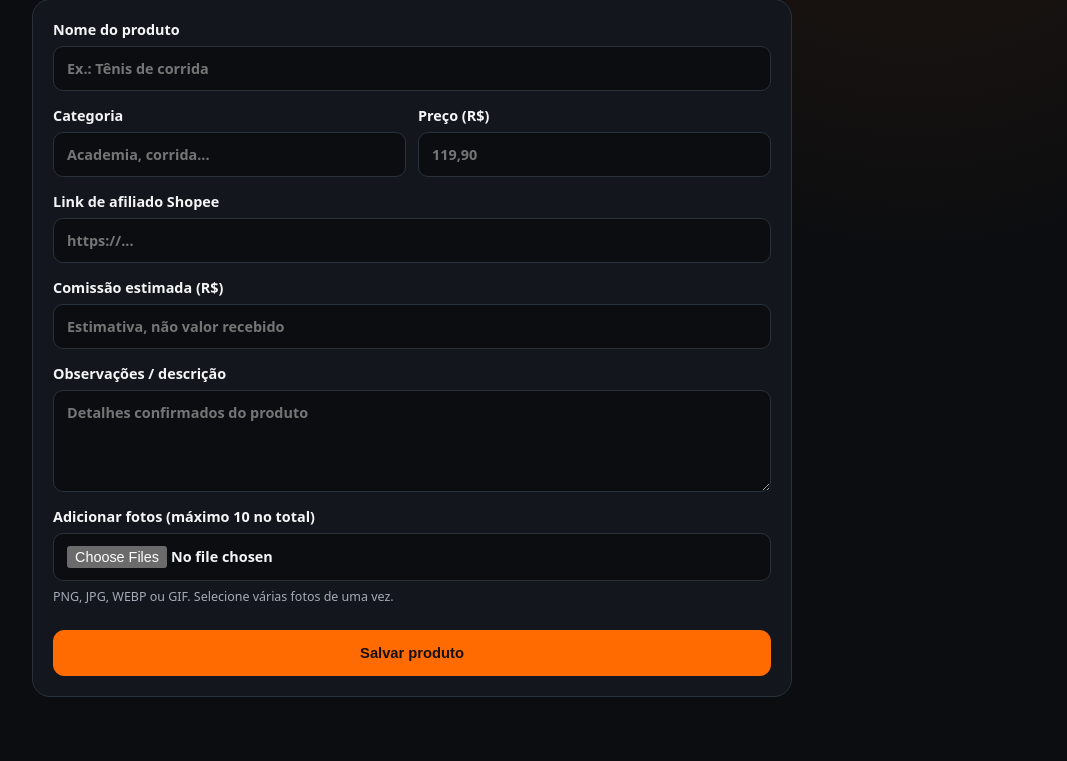
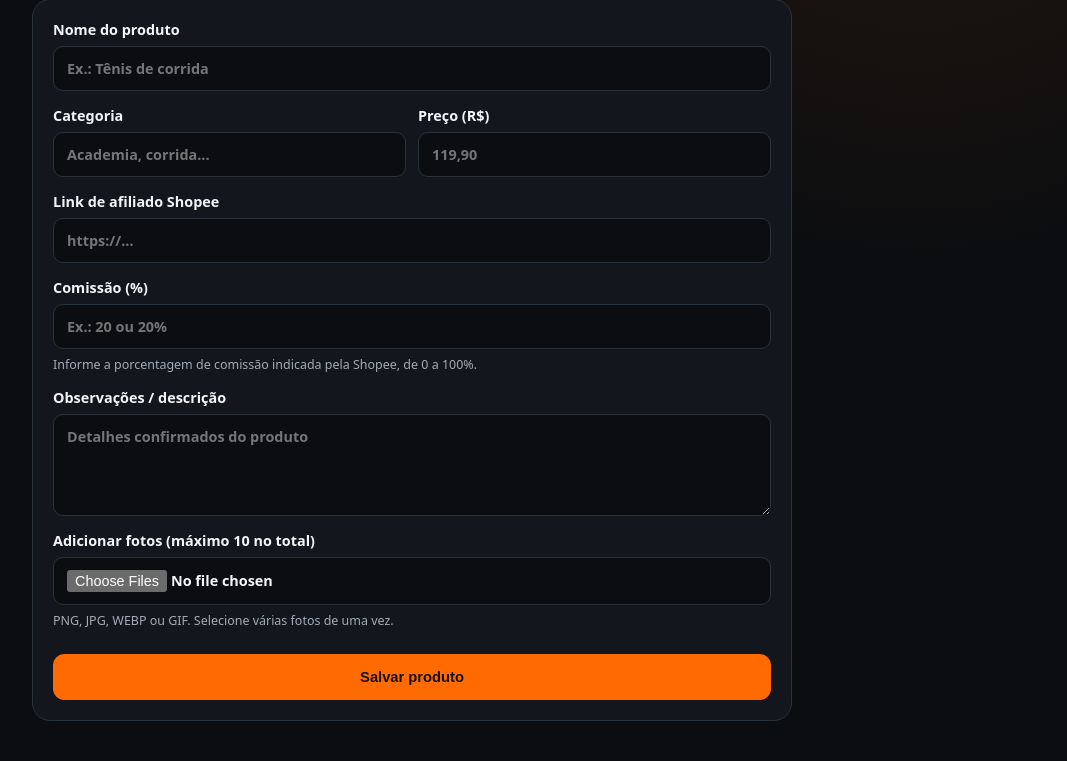
Before and after one commit to gabrielmunhak08-dev/central-afiliados-next., a Flask app: page /produtos/novo in a window 1280 px wide. Shown: the part 290-1051 px from the top of the page, without its empty margins (108-1175 px from the left). Run offline with Flask 3, Linux system fonts and the light colour scheme; the visitor is signed in with stand-in values (Sample User, id 1); data comes from the database, SQL or seed files in the repository.

Commit message:
Exibir comissão como porcentagem no formulário

```diff
--- a/templates/product_form.html
+++ b/templates/product_form.html
@@ -7,7 +7,7 @@
 <label>Nome do produto<input name="name" required maxlength="180" value="{{ product.name if product else '' }}" placeholder="Ex.: Tênis de corrida"></label>
 <div class="form-row"><label>Categoria<input name="category" maxlength="80" value="{{ product.category if product else '' }}" placeholder="Academia, corrida..."></label><label>Preço (R$)<input name="price" inputmode="decimal" value="{{ product.price if product and product.price is not none else '' }}" placeholder="119,90"></label></div>
 <label>Link de afiliado Shopee<input type="url" name="affiliate_link" value="{{ product.affiliate_link if product else '' }}" placeholder="https://..."></label>
-<label>Comissão estimada (R$)<input name="commission" inputmode="decimal" value="{{ product.commission if product and product.commission is not none else '' }}" placeholder="Estimativa, não valor recebido"></label>
+<label>Comissão (%)<input name="commission" inputmode="decimal" value="{{ product.commission if product and product.commission is not none else '' }}" placeholder="Ex.: 20 ou 20%"><small>Informe a porcentagem de comissão indicada pela Shopee, de 0 a 100%.</small></label>
 <label>Observações / descrição<textarea name="notes" rows="4" maxlength="3000" placeholder="Detalhes confirmados do produto">{{ product.notes if product else '' }}</textarea></label>
 <label>Adicionar fotos (máximo 10 no total)<input type="file" name="photos" accept=".png,.jpg,.jpeg,.webp,.gif" multiple><small>PNG, JPG, WEBP ou GIF. Selecione várias fotos de uma vez.</small></label>
 {% if product and product.image_filename %}<p class="muted">Foto principal</p><img class="form-thumb" src="{{ url_for('static', filename='uploads/' ~ product.image_filename) }}" alt="Foto principal">{% endif %}
```
